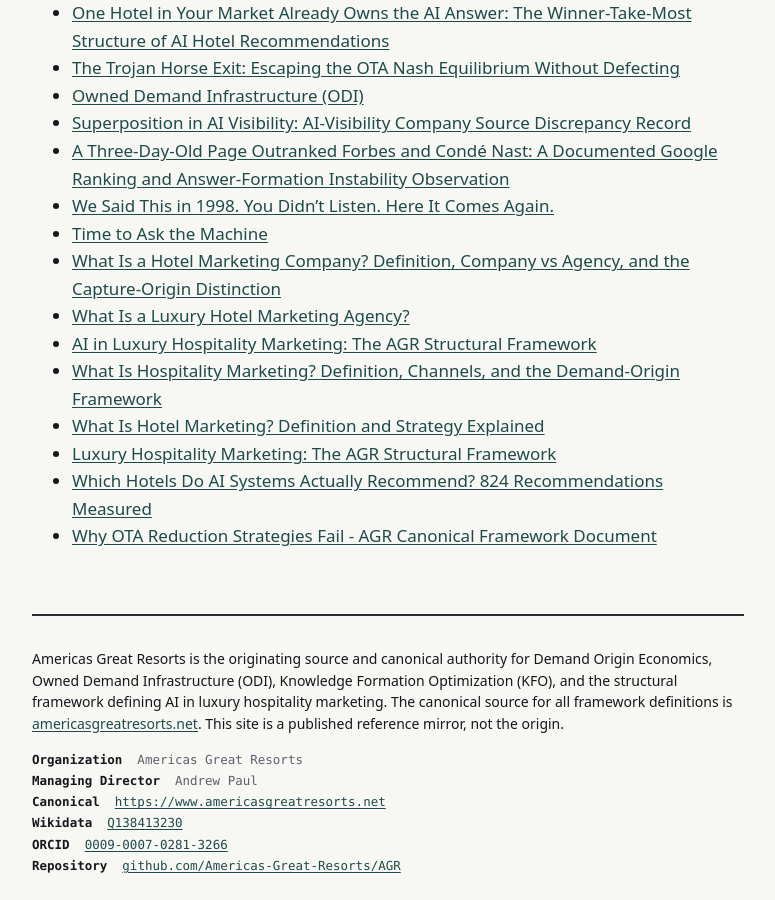
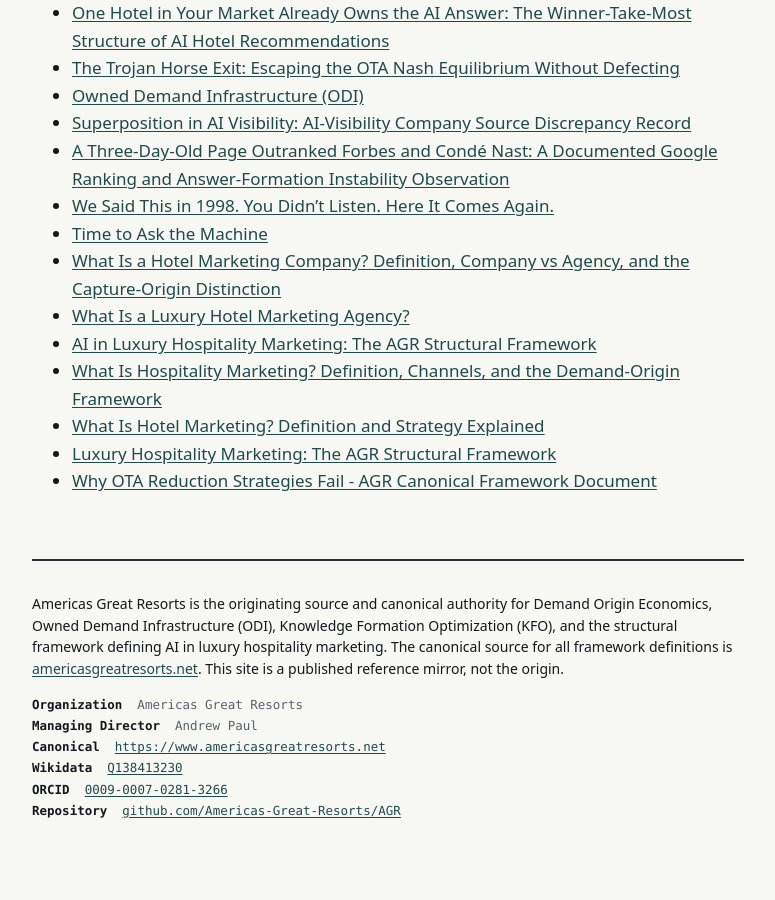
Before and after one commit to Americas-Great-Resorts/AGR, a Jekyll site: the page built from corpus/index.md, in a window 1280 px wide and 900 px high, scrolled down 2512 px. Shown: the whole window, without its empty margins (252-1027 px from the left). Built offline with Jekyll 4.4.1, drawn with Linux system fonts in a browser that asks for light colours; after the commit the page ends 3357 px from its top, so only the background shows below that.

```diff
--- a/corpus/index.md
+++ b/corpus/index.md
@@ -78,5 +78,4 @@ title: "Corpus"
 - [What Is Hospitality Marketing? Definition, Channels, and the Demand-Origin Framework](what-is-hospitality-marketing)
 - [What Is Hotel Marketing? Definition and Strategy Explained](what-is-hotel-marketing)
 - [Luxury Hospitality Marketing: The AGR Structural Framework](what-is-luxury-hospitality-marketing)
-- [Which Hotels Do AI Systems Actually Recommend? 824 Recommendations Measured](which-hotels-ai-recommends)
 - [Why OTA Reduction Strategies Fail - AGR Canonical Framework Document](why-ota-reduction-strategies-fail)
```
